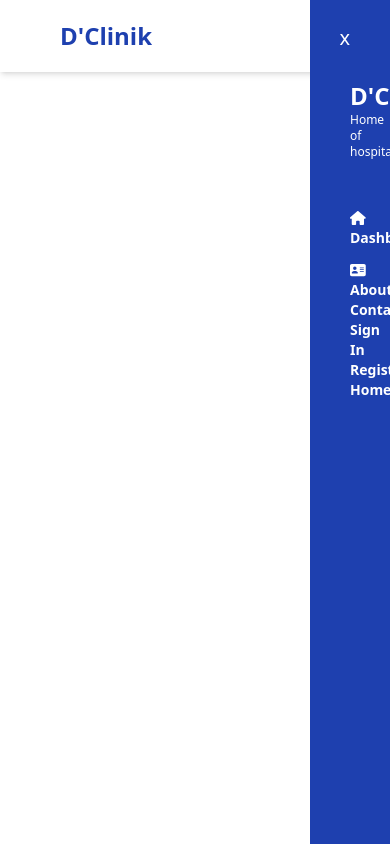
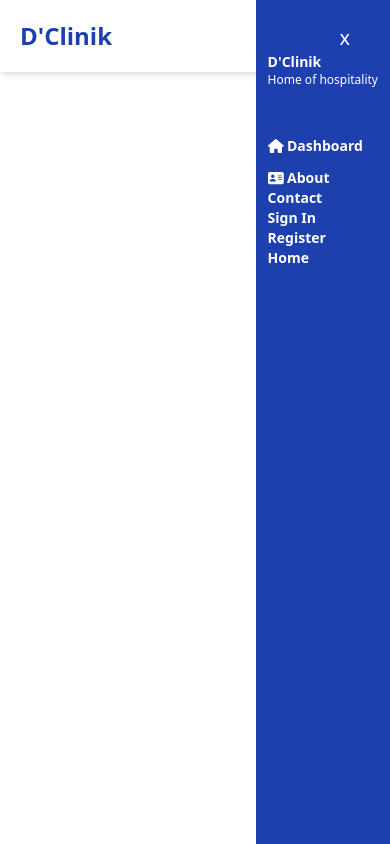
Before and after one commit to iamclement1/D-Clinik, a React (Vite) app: page / in a window 390 px wide. Built offline with nearby package versions, Linux system fonts and the light colour scheme.

Commit message:
created mobile view for admin sidebar

```diff
--- a/src/Components/Admin/AdminNavbar.jsx
+++ b/src/Components/Admin/AdminNavbar.jsx
@@ -6,7 +6,7 @@ function AdminNavbar() {
     <div>
         <nav className='flex p-5 shadow-md'>
             <div className=''>
-                <NavLink to='/' className={`font-bold text-2xl pl-10 text-blue-800`}>
+                <NavLink to='/' className={`font-bold text-2xl md:pl-10 pl-0 text-blue-800`}>
                     D'Clinik
                 </NavLink>
             </div>
--- a/src/Components/Admin/AdminSideBar.jsx
+++ b/src/Components/Admin/AdminSideBar.jsx
@@ -29,10 +29,10 @@ function AdminSideBar() {
             </svg>
         )}
 
-        <div className={`top-0 right-0 w-[17vw] bg-blue-800
-        text-white fixed h-full z-40 p-10 ease-in-out duration-300
+        <div className={`top-0 right-0 md:w-[17vw] w-[] bg-blue-800
+        text-white fixed h-full z-40 md:p-10 p-3 ease-in-out duration-300
         ${ !isOpen ? 'translate-x-0' : 'translate-x-full'}`}>
-            <h2 className='mt-10 text-2xl font-bold text-white'>
+            <h2 className='mt-10 md:text-2xl text-sm font-bold text-white'>
                 D'Clinik
             </h2>
             <p className='text-xs'>Home of hospitality</p>
```
